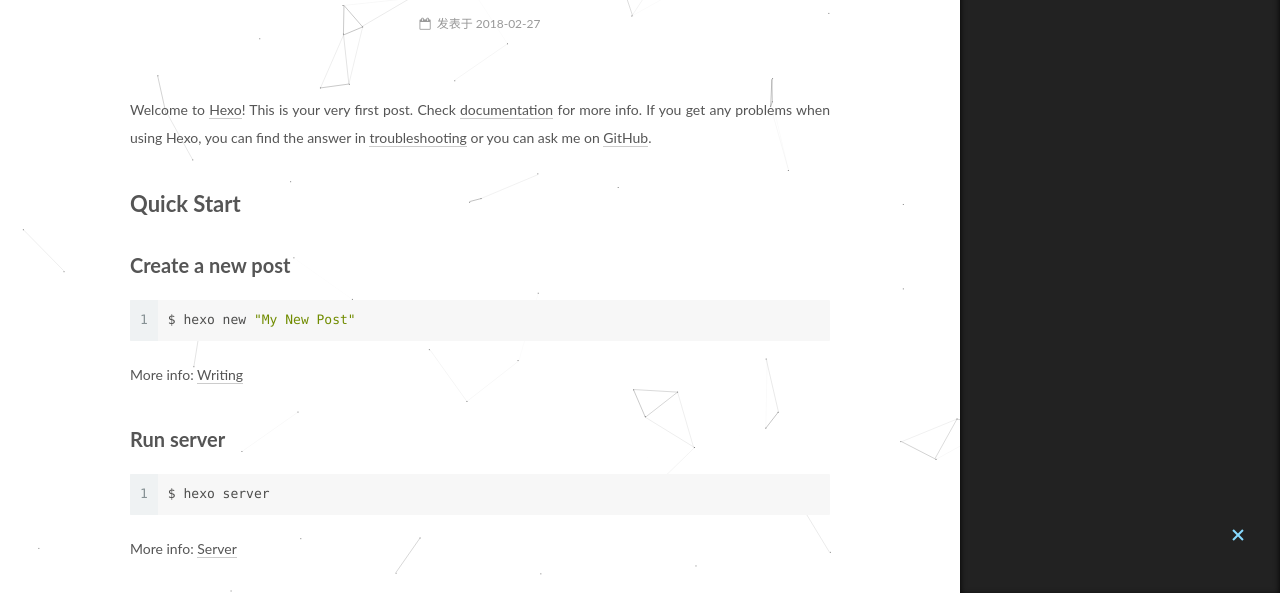
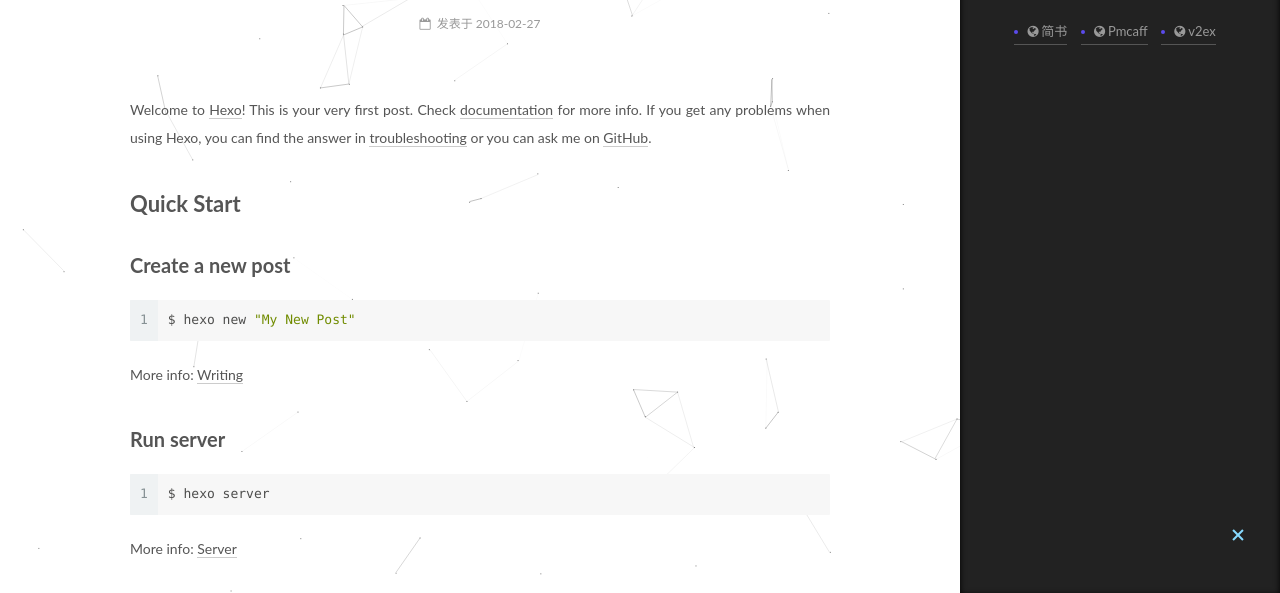
Before and after one commit to 1ku1ku/1ku1ku.github.io, a plain HTML site: page 2018/02/27/hello-world/index.html in a window 1280 px wide. Both pictures are taken after a click on the item "站点概览". Shown: the part 207-800 px from the top of the page. Drawn offline with Linux system fonts and the light colour scheme.

Commit message:
Site updated: 2018-03-05 20:07:43

```diff
--- a/2018/02/27/hello-world/index.html
+++ b/2018/02/27/hello-world/index.html
@@ -428,6 +428,28 @@
 
 
 
+            <div class="links-of-author motion-element">
+
+                  <span class="links-of-author-item">
+                    <a href="https://www.jianshu.com/u/e9d562df5cb2" target="_blank" title="简书">
+
+                        <i class="fa fa-fw fa-globe"></i>简书</a>
+                  </span>
+
+                  <span class="links-of-author-item">
+                    <a href="http://www.pmcaff.com/user/profile/1ku" target="_blank" title="Pmcaff">
+
+                        <i class="fa fa-fw fa-globe"></i>Pmcaff</a>
+                  </span>
+
+                  <span class="links-of-author-item">
+                    <a href="http://www.v2ex.com/?r=1ku" target="_blank" title="v2ex">
+
+                        <i class="fa fa-fw fa-globe"></i>v2ex</a>
+                  </span>
+
+            </div>
+
 
 
 
--- a/css/main.css
+++ b/css/main.css
@@ -1826,7 +1826,7 @@ pre .javascript .function {
   width: 4px;
   height: 4px;
   border-radius: 50%;
-  background: #06096e;
+  background: #5b4bec;
 }
 .links-of-blogroll {
   font-size: 13px;
```
Also changed, not shown: archives/2018/02/index.html (+22 -0 lines), archives/2018/index.html (+22 -0 lines), archives/index.html (+22 -0 lines), index.html (+22 -0 lines).
